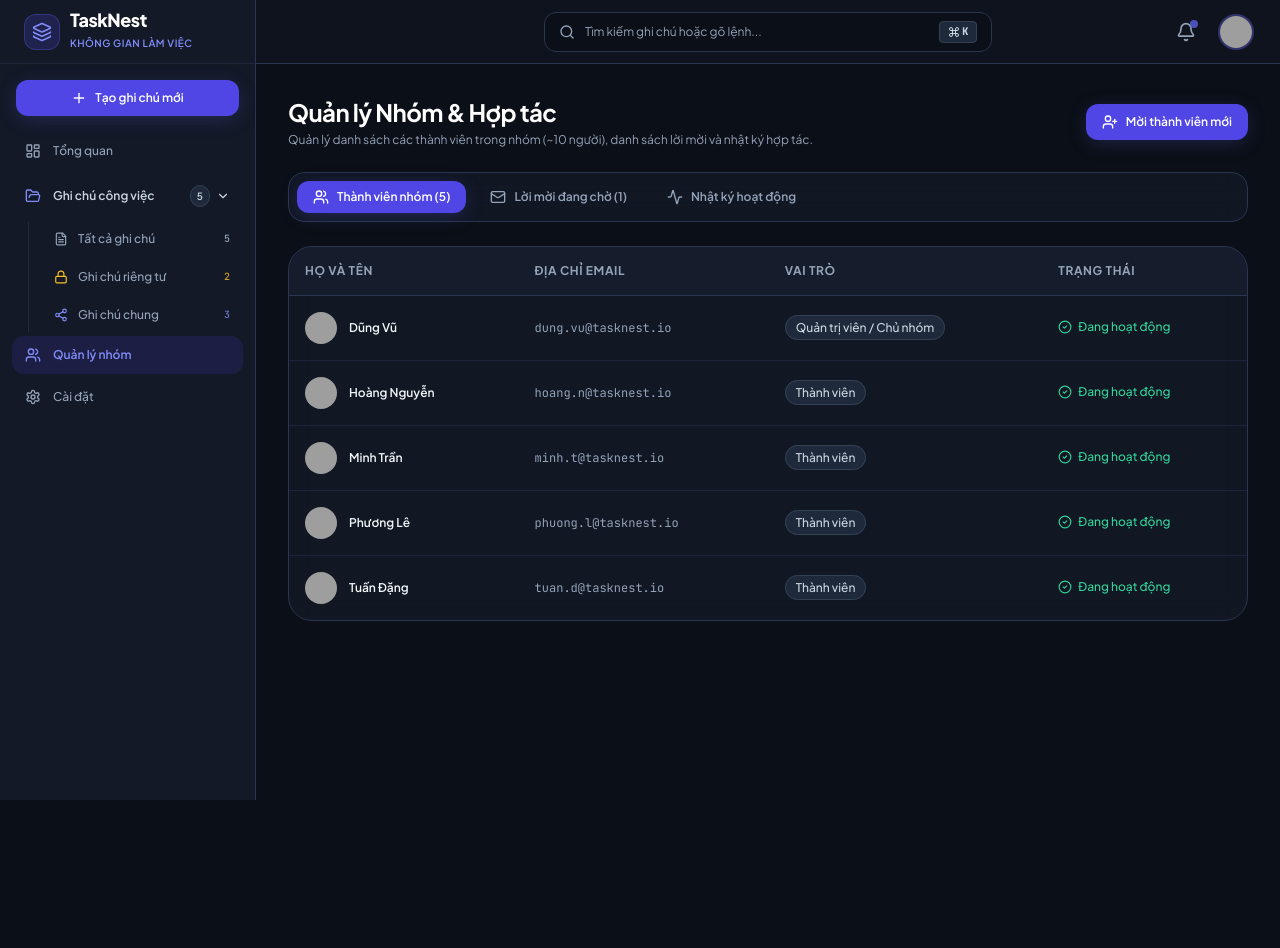
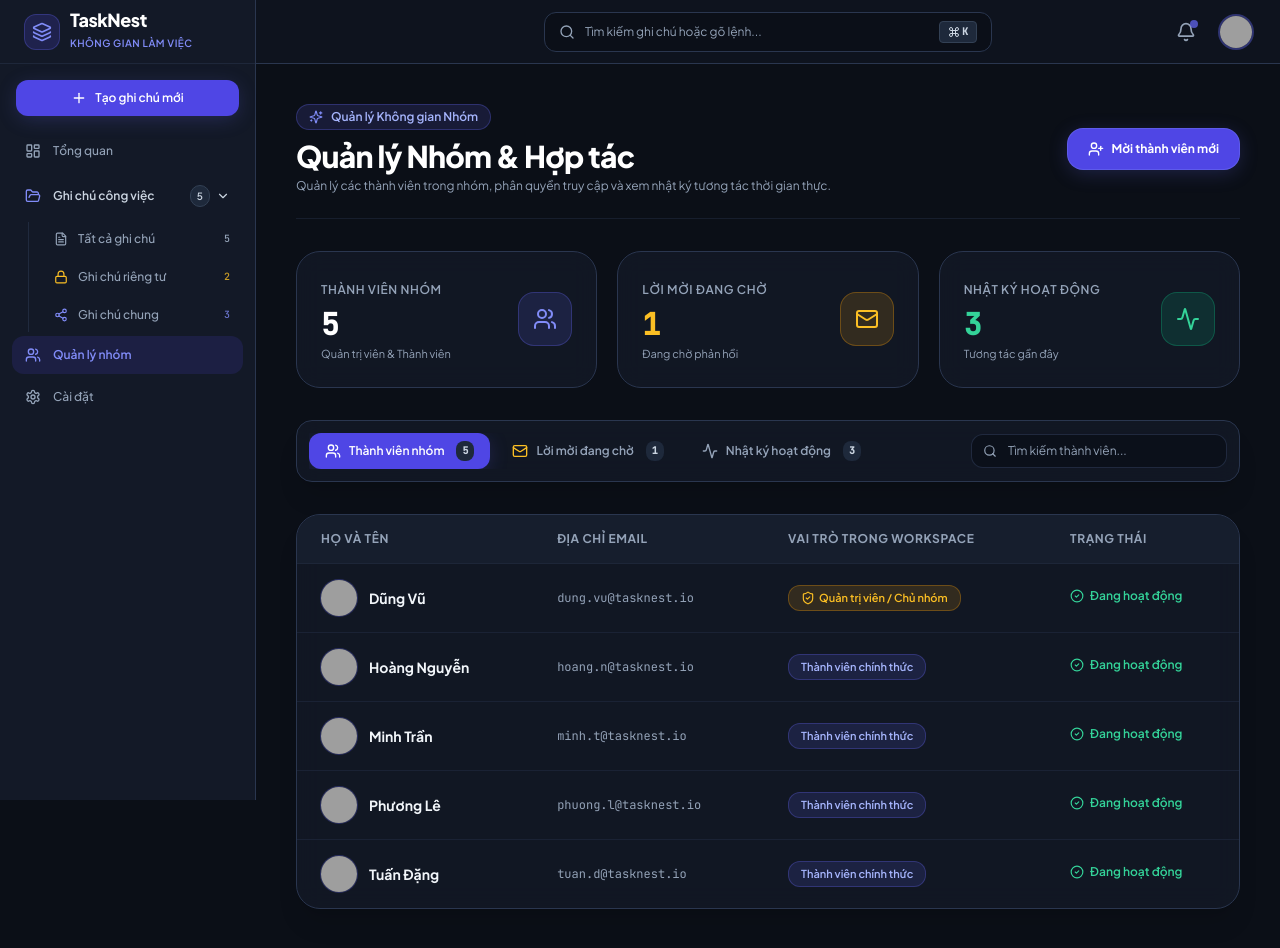
Before and after one commit to dungvu242k3/TaskNest, a React (Vite) app: page /team in a window 1280 px wide. Before the commit the page ends 800 px from the top, so only its background shows below. Built offline with nearby package versions, Linux system fonts and the light colour scheme; grey boxes are pictures that could not be loaded.

Commit message:
feat(team-page): redesign team management page with search filter, kpi metrics, and audit log

```diff
--- a/src/pages/TeamPage.tsx
+++ b/src/pages/TeamPage.tsx
@@ -1,6 +1,18 @@
-import React from 'react';
+import React, { useState } from 'react';
 import { useSearchParams } from 'react-router-dom';
-import { Users, Mail, Activity, UserPlus, CheckCircle2 } from 'lucide-react';
+import {
+  Users,
+  Mail,
+  Activity,
+  UserPlus,
+  CheckCircle2,
+  Search,
+  Sparkles,
+  ShieldCheck,
+  Clock,
+  RotateCw,
+  XCircle,
+} from 'lucide-react';
 import { MOCK_USERS, MOCK_ACTIVITIES } from '../constants/mockData';
 
 interface TeamPageProps {
@@ -10,26 +22,39 @@
 export const TeamPage: React.FC<TeamPageProps> = ({ onOpenShareModal }) => {
   const [searchParams, setSearchParams] = useSearchParams();
   const currentTab = searchParams.get('tab') || 'members';
+  const [memberSearch, setMemberSearch] = useState('');
 
   const handleTabChange = (tab: string) => {
     setSearchParams({ tab });
   };
 
+  const filteredMembers = MOCK_USERS.filter(
+    (user) =>
+      user.fullName.toLowerCase().includes(memberSearch.toLowerCase()) ||
+      user.email.toLowerCase().includes(memberSearch.toLowerCase())
+  );
+
   return (
-    <div className="p-8 max-w-7xl mx-auto space-y-6">
+    <div className="p-6 sm:p-10 max-w-7xl mx-auto space-y-8 min-h-[calc(100vh-4rem)]">
       {/* Header Banner */}
-      <div className="flex flex-col sm:flex-row sm:items-center justify-between gap-4">
+      <div className="flex flex-col sm:flex-row sm:items-center justify-between gap-4 border-b border-surface-border/40 pb-6">
         <div>
-          <h1 className="text-2xl font-bold text-white tracking-tight">Quản lý Nhóm & Hợp tác</h1>
+          <div className="inline-flex items-center gap-2 px-3 py-1 rounded-full bg-indigo-500/15 border border-indigo-500/30 text-indigo-300 text-xs font-semibold mb-2">
+            <Sparkles className="h-3.5 w-3.5 text-indigo-400" />
+            <span>Quản lý Không gian Nhóm</span>
+          </div>
+          <h1 className="text-3xl font-extrabold text-white tracking-tight">
+            Quản lý Nhóm & Hợp tác
+          </h1>
           <p className="text-xs text-slate-400 mt-1">
-            Quản lý danh sách các thành viên trong nhóm (~10 người), danh sách lời mời và nhật ký hợp tác.
+            Quản lý các thành viên trong nhóm, phân quyền truy cập và xem nhật ký tương tác thời gian thực.
           </p>
         </div>
 
         {onOpenShareModal && (
           <button
             onClick={onOpenShareModal}
-            className="flex items-center justify-center gap-2 py-2.5 px-4 rounded-xl bg-indigo-600 hover:bg-indigo-500 text-white text-xs font-semibold shadow-glow transition-all"
+            className="inline-flex items-center justify-center gap-2 py-3 px-5 rounded-2xl bg-indigo-600 hover:bg-indigo-500 text-white text-xs font-bold shadow-glow hover:scale-[1.02] active:scale-95 transition-all duration-200 shrink-0 border border-indigo-400/30"
           >
             <UserPlus className="h-4 w-4" />
             <span>Mời thành viên mới</span>
@@ -37,113 +62,258 @@
         )}
       </div>
 
-      {/* 3 Tabs */}
-      <div className="glass-panel p-2 rounded-2xl flex items-center gap-2">
+      {/* KPI Metric Cards (3 Pillars) */}
+      <div className="grid grid-cols-1 md:grid-cols-3 gap-5">
+        <div className="glass-panel p-6 rounded-3xl border border-surface-border/60 bg-surface/30 hover:bg-surface-hover/60 hover:-translate-y-1 hover:shadow-xl transition-all duration-300 ease-out flex items-center justify-between group">
+          <div>
+            <span className="text-xs font-semibold text-slate-400 uppercase tracking-wider">
+              Thành viên nhóm
+            </span>
+            <div className="text-3xl font-extrabold text-white mt-1.5 font-mono">
+              {MOCK_USERS.length}
+            </div>
+            <p className="text-[11px] text-slate-400 mt-1">Quản trị viên & Thành viên</p>
+          </div>
+          <div className="p-3.5 rounded-2xl bg-indigo-500/15 text-indigo-400 border border-indigo-500/30 group-hover:scale-110 transition-transform duration-300">
+            <Users className="h-6 w-6" />
+          </div>
+        </div>
+
+        <div className="glass-panel p-6 rounded-3xl border border-surface-border/60 bg-surface/30 hover:bg-surface-hover/60 hover:-translate-y-1 hover:shadow-xl transition-all duration-300 ease-out flex items-center justify-between group">
+          <div>
+            <span className="text-xs font-semibold text-slate-400 uppercase tracking-wider">
+              Lời mời đang chờ
+            </span>
+            <div className="text-3xl font-extrabold text-amber-400 mt-1.5 font-mono">
+              1
+            </div>
+            <p className="text-[11px] text-slate-400 mt-1">Đang chờ phản hồi</p>
+          </div>
+          <div className="p-3.5 rounded-2xl bg-amber-500/15 text-amber-400 border border-amber-500/30 group-hover:scale-110 transition-transform duration-300">
+            <Mail className="h-6 w-6" />
+          </div>
+        </div>
+
+        <div className="glass-panel p-6 rounded-3xl border border-surface-border/60 bg-surface/30 hover:bg-surface-hover/60 hover:-translate-y-1 hover:shadow-xl transition-all duration-300 ease-out flex items-center justify-between group">
+          <div>
+            <span className="text-xs font-semibold text-slate-400 uppercase tracking-wider">
+              Nhật ký Hoạt động
+            </span>
+            <div className="text-3xl font-extrabold text-emerald-400 mt-1.5 font-mono">
+              {MOCK_ACTIVITIES.length}
+            </div>
+            <p className="text-[11px] text-slate-400 mt-1">Tương tác gần đây</p>
+          </div>
+          <div className="p-3.5 rounded-2xl bg-emerald-500/15 text-emerald-400 border border-emerald-500/30 group-hover:scale-110 transition-transform duration-300">
+            <Activity className="h-6 w-6" />
+          </div>
+        </div>
+      </div>
+
+      {/* Navigation Toolbar Tabs */}
+      <div className="glass-panel p-2.5 sm:p-3 rounded-2xl flex flex-col sm:flex-row items-center justify-between gap-4 border border-surface-border/70 bg-surface/40 backdrop-blur-xl shadow-xl">
+        <div className="flex items-center gap-1.5 overflow-x-auto pb-1 sm:pb-0 scrollbar-none w-full sm:w-auto">
           <button
             onClick={() => handleTabChange('members')}
-          className={`flex items-center gap-2 px-4 py-2 rounded-xl text-xs font-semibold transition-all ${
-            currentTab === 'members' ? 'bg-indigo-600 text-white shadow-glow' : 'text-slate-400 hover:text-slate-200'
+            className={`flex items-center gap-2 px-4 py-2 rounded-xl text-xs font-semibold transition-all duration-200 whitespace-nowrap ${
+              currentTab === 'members'
+                ? 'bg-indigo-600 text-white shadow-glow'
+                : 'text-slate-400 hover:text-slate-200 hover:bg-surface-hover'
             }`}
           >
             <Users className="h-4 w-4" />
-          <span>Thành viên nhóm ({MOCK_USERS.length})</span>
+            <span>Thành viên nhóm</span>
+            <span className="ml-1 px-1.5 py-0.5 rounded-lg bg-slate-800 text-slate-300 text-[10px] font-mono">
+              {MOCK_USERS.length}
+            </span>
           </button>
 
           <button
             onClick={() => handleTabChange('invites')}
-          className={`flex items-center gap-2 px-4 py-2 rounded-xl text-xs font-semibold transition-all ${
-            currentTab === 'invites' ? 'bg-indigo-600 text-white shadow-glow' : 'text-slate-400 hover:text-slate-200'
+            className={`flex items-center gap-2 px-4 py-2 rounded-xl text-xs font-semibold transition-all duration-200 whitespace-nowrap ${
+              currentTab === 'invites'
+                ? 'bg-amber-600 text-white shadow-glow-amber'
+                : 'text-slate-400 hover:text-slate-200 hover:bg-surface-hover'
             }`}
           >
-          <Mail className="h-4 w-4" />
-          <span>Lời mời đang chờ (1)</span>
+            <Mail className="h-4 w-4 text-amber-400" />
+            <span>Lời mời đang chờ</span>
+            <span className="ml-1 px-1.5 py-0.5 rounded-lg bg-slate-800 text-slate-300 text-[10px] font-mono">
+              1
+            </span>
           </button>
 
           <button
             onClick={() => handleTabChange('activity')}
-          className={`flex items-center gap-2 px-4 py-2 rounded-xl text-xs font-semibold transition-all ${
-            currentTab === 'activity' ? 'bg-indigo-600 text-white shadow-glow' : 'text-slate-400 hover:text-slate-200'
+            className={`flex items-center gap-2 px-4 py-2 rounded-xl text-xs font-semibold transition-all duration-200 whitespace-nowrap ${
+              currentTab === 'activity'
+                ? 'bg-indigo-600 text-white shadow-glow'
+                : 'text-slate-400 hover:text-slate-200 hover:bg-surface-hover'
             }`}
           >
             <Activity className="h-4 w-4" />
             <span>Nhật ký hoạt động</span>
+            <span className="ml-1 px-1.5 py-0.5 rounded-lg bg-slate-800 text-slate-300 text-[10px] font-mono">
+              {MOCK_ACTIVITIES.length}
+            </span>
           </button>
         </div>
 
-      {/* Tab 1: Members */}
+        {/* Member Search Bar (Visible on members tab) */}
         {currentTab === 'members' && (
-        <div className="glass-panel rounded-3xl overflow-hidden">
+          <div className="relative w-full sm:w-64">
+            <Search className="h-3.5 w-3.5 text-slate-400 absolute left-3 top-2.5" />
+            <input
+              type="text"
+              value={memberSearch}
+              onChange={(e) => setMemberSearch(e.target.value)}
+              placeholder="Tìm kiếm thành viên..."
+              className="w-full pl-9 pr-4 py-2 rounded-xl bg-background/70 border border-surface-border/70 text-xs text-white placeholder-slate-400 focus:outline-none focus:border-indigo-500/80 focus:ring-1 focus:ring-indigo-500/30 transition-all"
+            />
+          </div>
+        )}
+      </div>
+
+      {/* Tab 1: Members Table */}
+      {currentTab === 'members' && (
+        <div className="glass-panel rounded-3xl border border-surface-border/60 bg-surface/30 backdrop-blur-xl overflow-hidden shadow-xl">
+          <div className="overflow-x-auto">
             <table className="w-full text-left text-xs">
-            <thead className="bg-surface-hover/50 text-slate-400 uppercase tracking-wider font-semibold border-b border-surface-border">
+              <thead className="bg-surface-hover/60 text-slate-400 uppercase tracking-wider font-semibold border-b border-surface-border/50">
                 <tr>
-                <th className="p-4">Họ và tên</th>
-                <th className="p-4">Địa chỉ Email</th>
-                <th className="p-4">Vai trò</th>
-                <th className="p-4">Trạng thái</th>
+                  <th className="py-4 px-6">Họ và tên</th>
+                  <th className="py-4 px-6">Địa chỉ Email</th>
+                  <th className="py-4 px-6">Vai trò trong workspace</th>
+                  <th className="py-4 px-6">Trạng thái</th>
                 </tr>
               </thead>
-            <tbody className="divide-y divide-surface-border/50 text-slate-200">
-              {MOCK_USERS.map((user, idx) => (
-                <tr key={user.id} className="hover:bg-surface-hover/30 transition-colors">
-                  <td className="p-4 flex items-center gap-3">
-                    <img src={user.avatarUrl} alt={user.fullName} className="h-8 w-8 rounded-full object-cover" />
-                    <span className="font-semibold text-slate-100">{user.fullName}</span>
+              <tbody className="divide-y divide-surface-border/40 text-slate-200">
+                {filteredMembers.length === 0 ? (
+                  <tr>
+                    <td colSpan={4} className="py-8 text-center text-slate-400">
+                      Không tìm thấy thành viên nào phù hợp với từ khóa "{memberSearch}"
                     </td>
-                  <td className="p-4 text-slate-400 font-mono">{user.email}</td>
-                  <td className="p-4">
-                    <span className="px-2.5 py-1 rounded-full bg-slate-800 text-slate-300 border border-slate-700 font-medium">
-                      {idx === 0 ? 'Quản trị viên / Chủ nhóm' : 'Thành viên'}
+                  </tr>
+                ) : (
+                  filteredMembers.map((user, idx) => (
+                    <tr key={user.id} className="hover:bg-surface-hover/40 transition-colors">
+                      <td className="py-4 px-6">
+                        <div className="flex items-center gap-3">
+                          <img
+                            src={user.avatarUrl}
+                            alt={user.fullName}
+                            className="h-9 w-9 rounded-full object-cover ring-1 ring-indigo-500/30 shrink-0"
+                          />
+                          <span className="font-bold text-slate-100 text-sm">{user.fullName}</span>
+                        </div>
+                      </td>
+                      <td className="py-4 px-6 text-slate-400 font-mono">{user.email}</td>
+                      <td className="py-4 px-6">
+                        {idx === 0 ? (
+                          <span className="inline-flex items-center gap-1 px-3 py-1 rounded-xl bg-amber-500/15 text-amber-400 border border-amber-500/30 text-[11px] font-semibold">
+                            <ShieldCheck className="h-3.5 w-3.5" />
+                            Quản trị viên / Chủ nhóm
                           </span>
+                        ) : (
+                          <span className="inline-flex items-center gap-1 px-3 py-1 rounded-xl bg-indigo-500/15 text-indigo-300 border border-indigo-500/30 text-[11px] font-semibold">
+                            Thành viên chính thức
+                          </span>
+                        )}
                       </td>
-                  <td className="p-4">
-                    <span className="inline-flex items-center gap-1.5 text-emerald-400 font-medium">
-                      <CheckCircle2 className="h-3.5 w-3.5" /> Đang hoạt động
+                      <td className="py-4 px-6">
+                        <span className="inline-flex items-center gap-1.5 text-emerald-400 font-semibold text-xs">
+                          <CheckCircle2 className="h-3.5 w-3.5" />
+                          <span>Đang hoạt động</span>
                         </span>
                       </td>
                     </tr>
-              ))}
+                  ))
+                )}
               </tbody>
             </table>
+          </div>
         </div>
       )}
 
       {/* Tab 2: Pending Invitations */}
       {currentTab === 'invites' && (
-        <div className="glass-panel p-6 rounded-3xl space-y-4">
-          <h3 className="text-xs font-bold text-white uppercase tracking-wider">Danh sách lời mời đang chờ xử lý</h3>
-          <div className="p-4 rounded-2xl bg-background/50 border border-surface-border flex items-center justify-between">
-            <div className="flex items-center gap-3">
-              <div className="p-2 rounded-xl bg-amber-500/15 text-amber-400 border border-amber-500/30">
+        <div className="glass-panel p-6 sm:p-8 rounded-3xl border border-surface-border/60 bg-surface/30 backdrop-blur-xl space-y-5 shadow-xl">
+          <div className="flex items-center justify-between">
+            <h3 className="text-sm font-bold text-white uppercase tracking-wider flex items-center gap-2">
+              <Mail className="h-4 w-4 text-amber-400" />
+              <span>Danh sách lời mời đang chờ xử lý</span>
+            </h3>
+            <span className="text-xs px-2.5 py-0.5 rounded-full bg-amber-500/15 text-amber-400 border border-amber-500/30 font-mono">
+              1 Lời mời
+            </span>
+          </div>
+
+          <div className="p-5 rounded-2xl bg-background/60 border border-surface-border/60 flex flex-col sm:flex-row items-start sm:items-center justify-between gap-4">
+            <div className="flex items-center gap-3.5">
+              <div className="p-3 rounded-2xl bg-amber-500/15 text-amber-400 border border-amber-500/30 shrink-0">
                 <Mail className="h-5 w-5" />
               </div>
               <div>
-                <h4 className="text-xs font-semibold text-slate-200">trinh.nguyen@company.com</h4>
-                <p className="text-[11px] text-slate-400">Được mời bởi Dũng Vũ với quyền Chỉnh sửa • Gửi 2 ngày trước</p>
+                <h4 className="text-sm font-bold text-slate-100 font-mono">
+                  trinh.nguyen@company.com
+                </h4>
+                <p className="text-xs text-slate-400 mt-1">
+                  Được mời bởi <span className="text-slate-200 font-medium">Dũng Vũ</span> với quyền{' '}
+                  <span className="text-indigo-400 font-medium">Quyền chỉnh sửa</span> • Gửi 2 ngày trước
+                </p>
               </div>
             </div>
-            <button className="py-1.5 px-3 rounded-lg bg-red-500/15 text-red-400 border border-red-500/30 text-xs font-semibold hover:bg-red-500/25">
-              Thu hồi lời mời
+
+            <div className="flex items-center gap-2 w-full sm:w-auto justify-end">
+              <button className="flex items-center gap-1.5 py-2 px-3.5 rounded-xl bg-indigo-500/15 hover:bg-indigo-500/25 text-indigo-300 border border-indigo-500/30 text-xs font-semibold transition-all">
+                <RotateCw className="h-3.5 w-3.5" />
+                <span>Gửi lại</span>
               </button>
+              <button className="flex items-center gap-1.5 py-2 px-3.5 rounded-xl bg-red-500/15 hover:bg-red-500/25 text-red-400 border border-red-500/30 text-xs font-semibold transition-all">
+                <XCircle className="h-3.5 w-3.5" />
+                <span>Thu hồi</span>
+              </button>
+            </div>
           </div>
         </div>
       )}
 
       {/* Tab 3: Activity Audit Log */}
       {currentTab === 'activity' && (
-        <div className="glass-panel p-6 rounded-3xl space-y-4">
-          <h3 className="text-xs font-bold text-white uppercase tracking-wider">Nhật ký hoạt động nhóm</h3>
+        <div className="glass-panel p-6 sm:p-8 rounded-3xl border border-surface-border/60 bg-surface/30 backdrop-blur-xl space-y-5 shadow-xl">
+          <div className="flex items-center justify-between">
+            <h3 className="text-sm font-bold text-white uppercase tracking-wider flex items-center gap-2">
+              <Activity className="h-4 w-4 text-emerald-400" />
+              <span>Nhật ký hoạt động nhóm</span>
+            </h3>
+            <span className="text-xs px-2.5 py-0.5 rounded-full bg-emerald-500/15 text-emerald-400 border border-emerald-500/30 font-mono">
+              {MOCK_ACTIVITIES.length} Tương tác
+            </span>
+          </div>
+
           <div className="space-y-3">
             {MOCK_ACTIVITIES.map((act) => (
-              <div key={act.id} className="flex items-center justify-between p-3.5 rounded-2xl bg-background/50 border border-surface-border/50 text-xs">
-                <div className="flex items-center gap-3">
-                  <img src={act.user.avatarUrl} alt={act.user.fullName} className="h-7 w-7 rounded-full object-cover" />
-                  <div>
-                    <span className="font-semibold text-slate-100">{act.user.fullName}</span>{' '}
+              <div
+                key={act.id}
+                className="flex flex-col sm:flex-row sm:items-center justify-between p-4 rounded-2xl bg-background/50 border border-surface-border/50 hover:border-indigo-500/40 transition-colors gap-3"
+              >
+                <div className="flex items-center gap-3.5">
+                  <img
+                    src={act.user.avatarUrl}
+                    alt={act.user.fullName}
+                    className="h-8 w-8 rounded-full object-cover ring-1 ring-indigo-500/30 shrink-0"
+                  />
+                  <div className="text-xs text-slate-300">
+                    <span className="font-bold text-white">{act.user.fullName}</span>{' '}
                     <span className="text-slate-400">{act.action}</span>{' '}
-                    <span className="font-medium text-indigo-300">"{act.noteTitle}"</span>
+                    <span className="font-semibold text-indigo-300">"{act.noteTitle}"</span>
                   </div>
                 </div>
-                <span className="text-[10px] text-slate-400 font-mono">{act.timestamp}</span>
+
+                <div className="flex items-center gap-1.5 text-[11px] text-slate-400 font-mono self-end sm:self-auto">
+                  <Clock className="h-3 w-3 text-slate-500" />
+                  <span>{act.timestamp}</span>
+                </div>
               </div>
             ))}
           </div>
```
Lines whose indentation alone changed are shown as unchanged.
